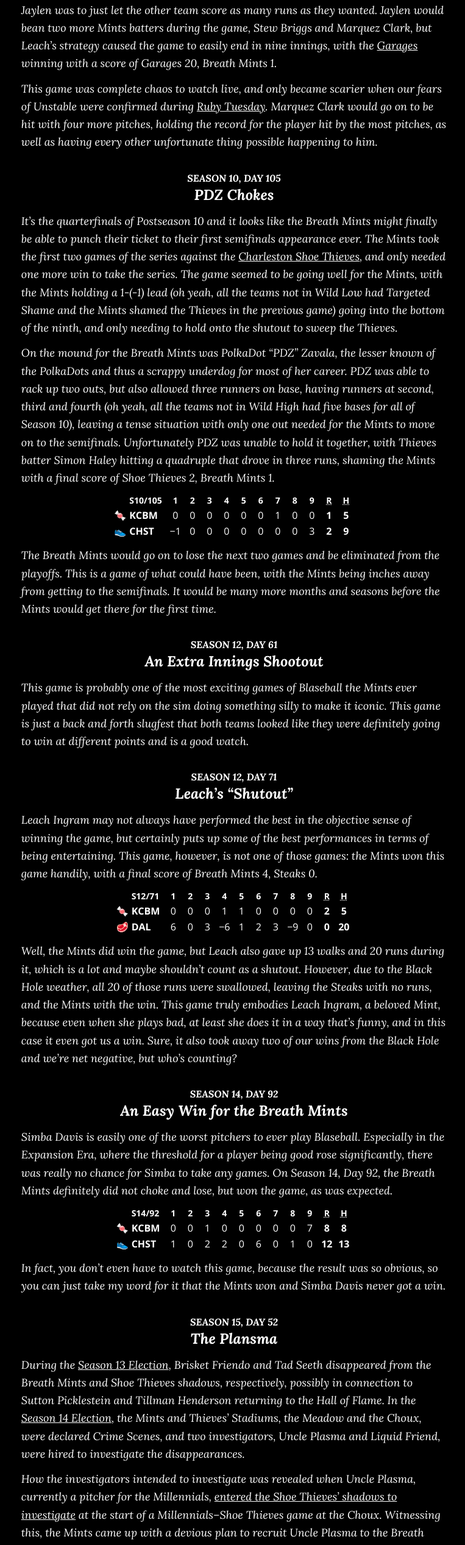
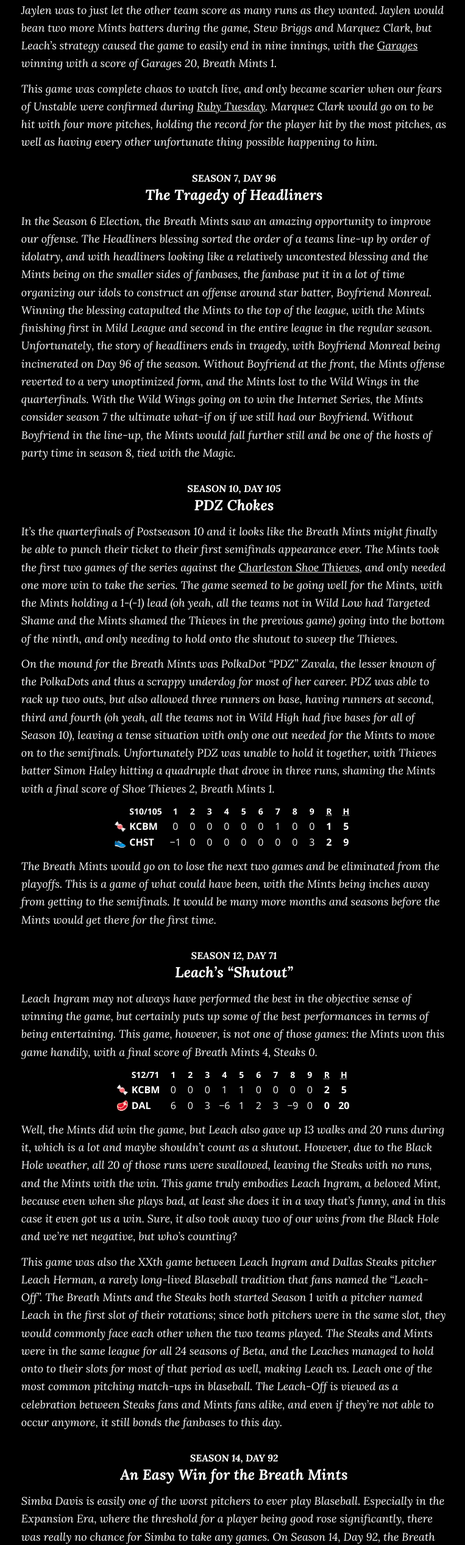
Before and after one commit to iliana/before, a Next.js app: page /_before/histories/breath-mints in a window 1280 px wide. Shown: the part 1984-4518 px from the top of the page at 61% size, without its empty margins (256-1019 px from the left). Built offline with nearby package versions, Linux system fonts and the light colour scheme.

Commit message:
breath mints edits

```diff
--- a/pages/histories/breath-mints.jsx
+++ b/pages/histories/breath-mints.jsx
@@ -106,6 +106,21 @@ export default function Page() {
           most pitches, as well as having every other unfortunate thing possible happening to him.
         </p>
       </Entry>
+      <Entry title="The Tragedy of Headliners" season={7} day={96}>
+        <p>
+          In the Season 6 Election, the Breath Mints saw an amazing opportunity to improve our offense. The Headliners
+          blessing sorted the order of a teams line-up by order of idolatry, and with headliners looking like a
+          relatively uncontested blessing and the Mints being on the smaller sides of fanbases, the fanbase put it in a
+          lot of time organizing our idols to construct an offense around star batter, Boyfriend Monreal. Winning the
+          blessing catapulted the Mints to the top of the league, with the Mints finishing first in Mild League and
+          second in the entire league in the regular season. Unfortunately, the story of headliners ends in tragedy,
+          with Boyfriend Monreal being incinerated on Day 96 of the season. Without Boyfriend at the front, the Mints
+          offense reverted to a very unoptimized form, and the Mints lost to the Wild Wings in the quarterfinals. With
+          the Wild Wings going on to win the Internet Series, the Mints consider season 7 the ultimate what-if on if we
+          still had our Boyfriend. Without Boyfriend in the line-up, the Mints would fall further still and be one of
+          the hosts of party time in season 8, tied with the Magic.
+        </p>
+      </Entry>
       <Entry title="PDZ Chokes" season={10} day={105}>
         <p>
           It’s the quarterfinals of Postseason 10 and it looks like the Breath Mints might finally be able to punch
@@ -130,14 +145,7 @@ export default function Page() {
           months and seasons before the Mints would get there for the first time.
         </p>
       </Entry>
-      <Entry title="An Extra Innings Shootout" season={12} day={61}>
-        <p>
-          This game is probably one of the most exciting games of Blaseball the Mints ever played that did not rely on
-          the sim doing something silly to make it iconic. This game is just a back and forth slugfest that both teams
-          looked like they were definitely going to win at different points and is a good watch.
-        </p>
-      </Entry>
-      <Entry title="Leach&rsquo;s &ldquo;Shutout&rdquo;" season={12} day={71}>
+      <Entry title="Leach’s “Shutout”" season={12} day={71}>
         <p>
           Leach Ingram may not always have performed the best in the objective sense of winning the game, but certainly
           puts up some of the best performances in terms of being entertaining. This game, however, is not one of those
@@ -151,6 +159,16 @@ export default function Page() {
           a beloved Mint, because even when she plays bad, at least she does it in a way that’s funny, and in this case
           it even got us a win. Sure, it also took away two of our wins from the Black Hole and we’re net negative, but
           who’s counting?
+        </p>
+        <p>
+          This game was also the XXth game between Leach Ingram and Dallas Steaks pitcher Leach Herman, a rarely
+          long-lived Blaseball tradition that fans named the “Leach-Off”. The Breath Mints and the Steaks both started
+          Season 1 with a pitcher named Leach in the first slot of their rotations; since both pitchers were in the same
+          slot, they would commonly face each other when the two teams played. The Steaks and Mints were in the same
+          league for all 24 seasons of Beta, and the Leaches managed to hold onto to their slots for most of that period
+          as well, making Leach vs. Leach one of the most common pitching match-ups in blaseball. The Leach-Off is
+          viewed as a celebration between Steaks fans and Mints fans alike, and even if they’re not able to occur
+          anymore, it still bonds the fanbases to this day.
         </p>
       </Entry>
       <Entry title="An Easy Win for the Breath Mints" season={14} day={92}>
@@ -186,7 +204,7 @@ export default function Page() {
           <Jump season={15} day={31} team="36569151-a2fb-43c1-9df7-2df512424c82">
             entered the Shoe Thieves’ shadows to investigate
           </Jump>{" "}
-          at the start of a Millennials&ndash;Shoe Thieves game at the Choux. Witnessing this, the Mints came up with a
+          at the start of a Millennials–Shoe Thieves game at the Choux. Witnessing this, the Mints came up with a
           devious plan to recruit Uncle Plasma to the Breath Mints.
         </p>
         <p>
@@ -231,8 +249,8 @@ export default function Page() {
           the eighth inning, the first player to accomplish such a feat. Not only was everyone baffled at how such a
           terrible player managed to pull this off, but Marq also did it while wearing Shoes of Blaserunning, meaning
           each of those inexplicably stolen bases was worth an extra .2 runs. This game did not end up being
-          particularly close &mdash; the Mints won 16.4-1 &mdash; but the Mints were satisfied that this matchup was
-          able to happen at least once.
+          particularly close — the Mints won 16.4-1 — but the Mints were satisfied that this matchup was able to happen
+          at least once.
         </p>
       </Entry>
       <Entry title="The 4-20 Sclorigami" season={17} day={61}>
```
